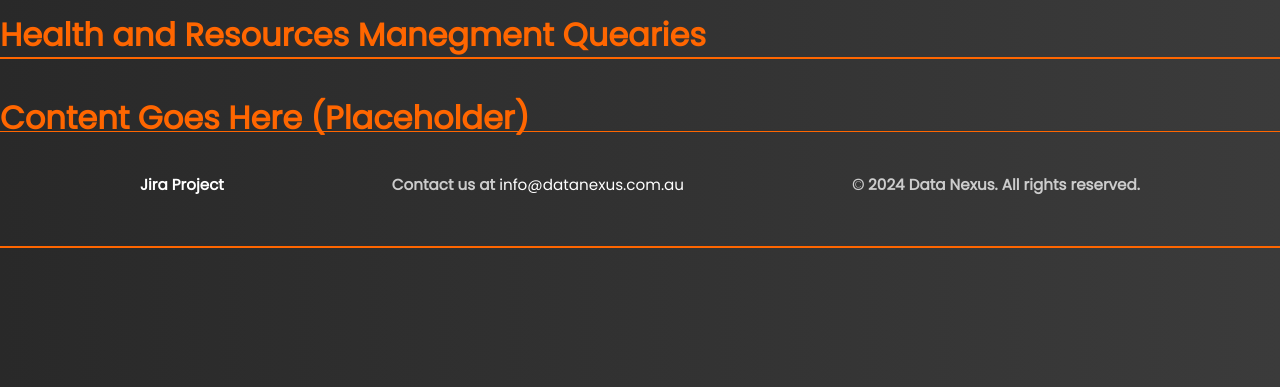
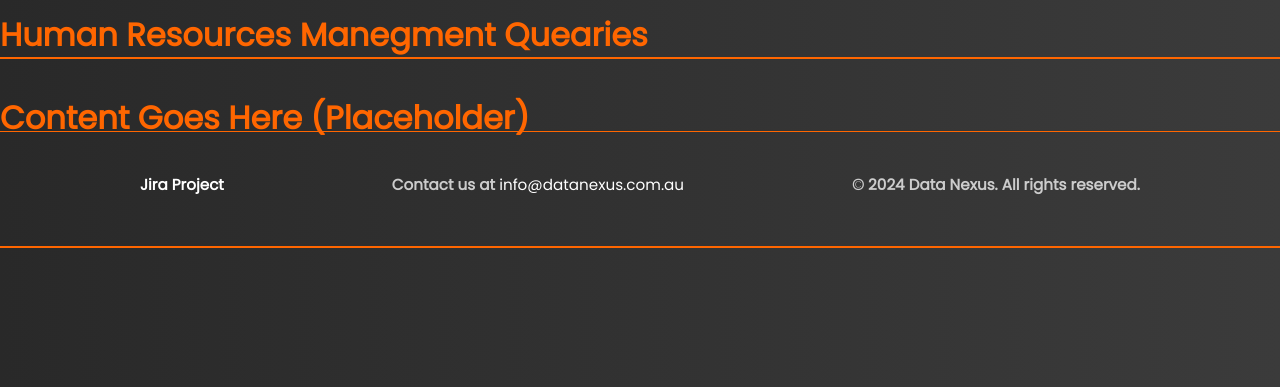
Before and after one commit to ry3nram3age/web_tech_p2, a PHP site: page /php/manage.php in a window 1280 px wide. Shown: the part 33-420 px from the top of the page. Run offline with PHP 8.4, Linux system fonts and the light colour scheme.

Commit message:
Fixed Typo. added keywords.

```diff
--- a/web_tech_prj-main/php/manage.php
+++ b/web_tech_prj-main/php/manage.php
@@ -15,7 +15,7 @@
         <meta name="description" content="Meet the Data Nexus team. Learn about our mission, team members, and what makes us a unique cybersecurity company.">
 
         <!-- Keywords for SEO focusing on company and team details -->
-        <meta name="keywords" content="Data Nexus team, about us, cybersecurity company, company mission, team members, fun facts, company background">
+        <meta name="keywords" content="Data Nexus team, about us, cybersecurity company, company mission, team members, fun facts, company background, HR, Human Resources">
 
         <!-- USED CHATGPT TO ANALYSE THE REQUIREMENTS, TO MAKE SURE WE COVERED EVERYTHING NEEDED BY THE ASSIGHMENT-->
 
@@ -33,7 +33,7 @@
 
 <!---------- BODY --------->
     <body>
-        <h1>Health and Resources Manegment Quearies<h1>
+        <h1>Human Resources Manegment Quearies<h1>
         <b>Content Goes Here (Placeholder)</b>
     </body>
 <!------------------------->
```
